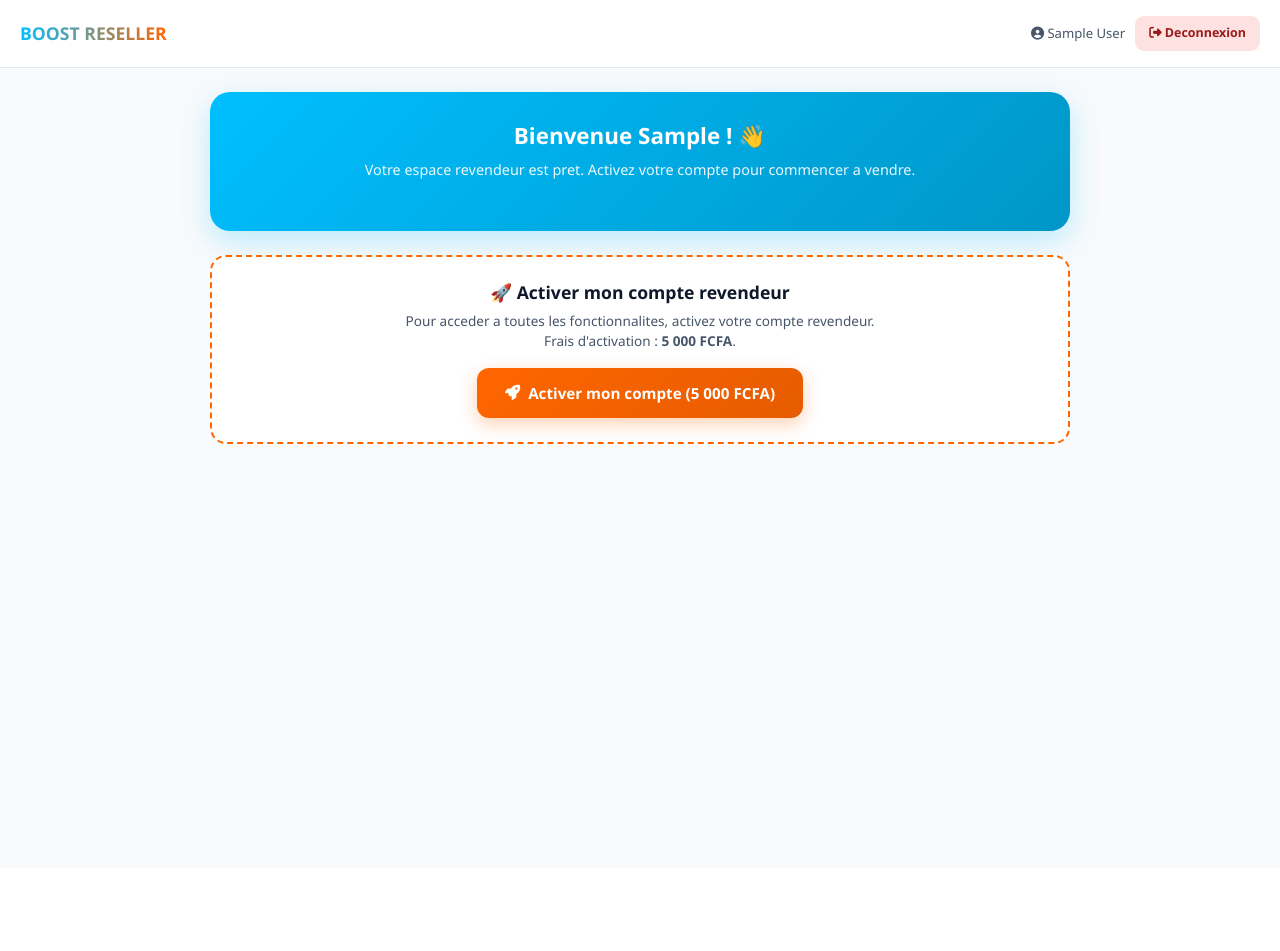
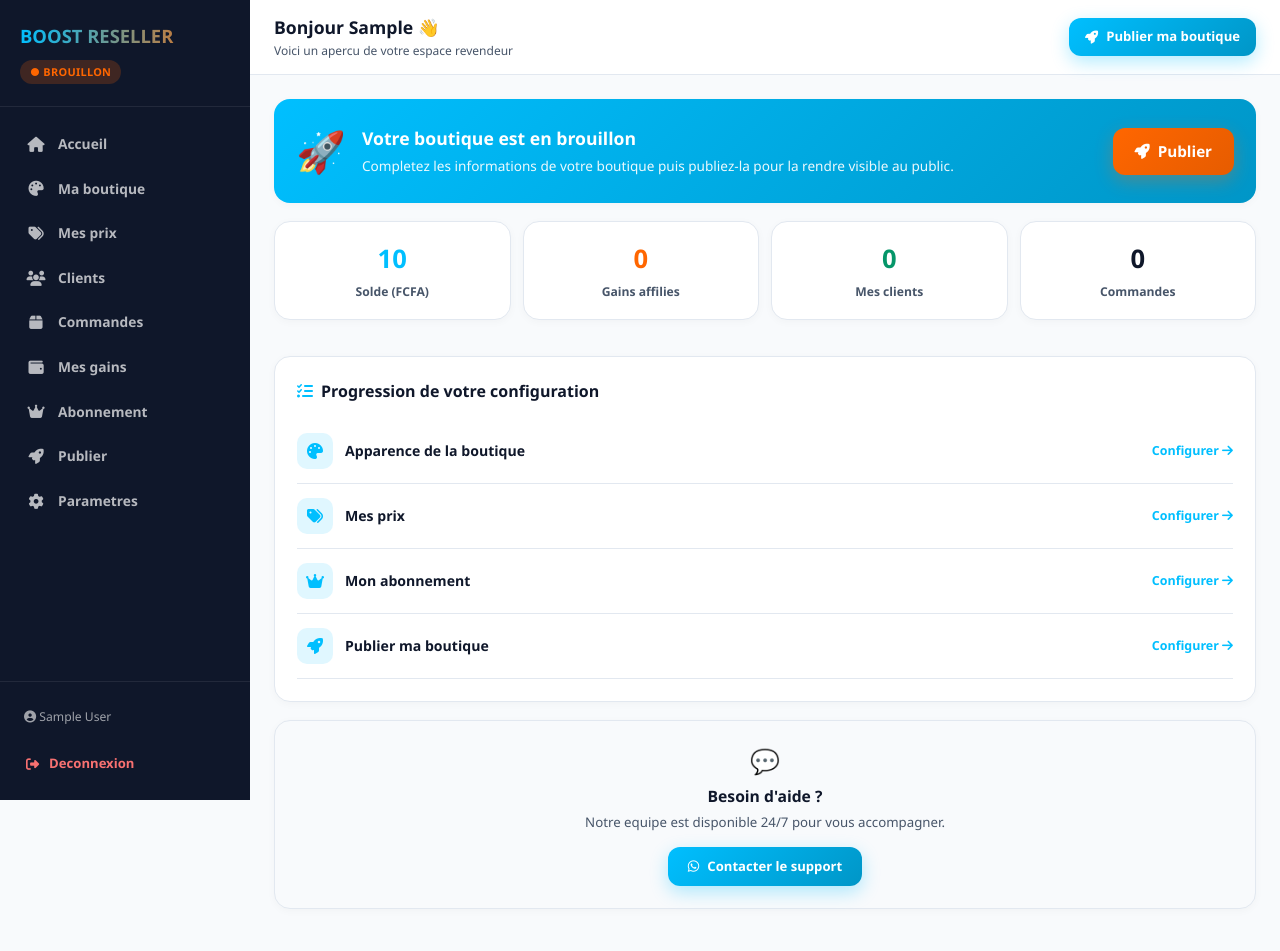
Before and after one commit to abdoula14cherif/kalilinux, a Flask app: template app/templates/dashboard/index.html in a window 1280 px wide. Before the commit the page ends 444 px from the top, so only its background shows below. Run offline with Flask 3, Linux system fonts and the light colour scheme; the template is opened without the code that fills it: most values are stand-ins (such as "Sample title", 1, 10 or a date in 2020).

Commit message:
Update index.html

```diff
--- a/app/templates/dashboard/index.html
+++ b/app/templates/dashboard/index.html
@@ -1,61 +1,104 @@
-{% extends "base.html" %}
-{% block title %}Mon espace — Boost Reseller{% endblock %}
+{% extends "dashboard/layout.html" %}
 
-{% block extra_css %}
-.dash-wrap{min-height:100vh;background:var(--off)}
-.dash-header{background:#fff;border-bottom:1px solid var(--gray);padding:16px 20px;display:flex;align-items:center;justify-content:space-between;position:sticky;top:0;z-index:10}
-.dash-logo{font-size:1.1rem;font-weight:900;background:linear-gradient(90deg,var(--primary),var(--accent));-webkit-background-clip:text;background-clip:text;color:transparent}
-.dash-user{display:flex;align-items:center;gap:10px;font-size:.82rem;color:var(--mid)}
-.btn-logout{background:#FEE2E2;color:#991B1B;padding:8px 14px;border-radius:9px;text-decoration:none;font-weight:700;font-size:.78rem}
-.dash-main{padding:24px 20px;max-width:900px;margin:0 auto}
-.welcome-card{background:linear-gradient(135deg,var(--primary),var(--primary-d));color:#fff;border-radius:20px;padding:30px 24px;margin-bottom:24px;text-align:center;box-shadow:0 10px 30px rgba(0,191,255,.25)}
-.welcome-card h1{color:#fff;font-size:1.4rem;font-weight:900;margin-bottom:8px}
-.welcome-card p{font-size:.9rem;opacity:.92;line-height:1.6;margin-bottom:20px}
-.activation-box{background:#fff;border:2px dashed var(--accent);border-radius:16px;padding:24px;text-align:center;margin-bottom:20px}
-.activation-box h2{font-size:1.1rem;font-weight:900;color:var(--dark);margin-bottom:8px}
-.activation-box p{font-size:.85rem;color:var(--mid);margin-bottom:16px;line-height:1.5}
-.btn-activer{display:inline-flex;align-items:center;gap:8px;background:linear-gradient(135deg,var(--accent),var(--accent-d));color:#fff;padding:14px 28px;border-radius:12px;text-decoration:none;font-weight:800;font-size:.95rem;box-shadow:0 6px 18px rgba(255,102,0,.3)}
-.info-grid{display:grid;grid-template-columns:repeat(auto-fit,minmax(180px,1fr));gap:12px;margin-bottom:24px}
-.info-card{background:#fff;border:1px solid var(--gray);border-radius:14px;padding:16px;text-align:center}
-.info-card .val{font-size:1.3rem;font-weight:900;color:var(--primary)}
-.info-card .lbl{font-size:.75rem;color:var(--mid);margin-top:4px;font-weight:600}
+{% block title %}Accueil — Boost Reseller{% endblock %}
+{% block page_title %}Bonjour {{ (profile.full_name or profile.email).split()[0] }} 👋{% endblock %}
+{% block page_subtitle %}Voici un apercu de votre espace revendeur{% endblock %}
+
+{% block topbar_actions %}
+  {% if not profile.est_revendeur %}
+  <a href="{{ url_for('dashboard.publier') }}" class="btn btn-primary" style="padding:9px 16px;font-size:.82rem">
+    <i class="fas fa-rocket"></i> Publier ma boutique
+  </a>
+  {% else %}
+  <a href="/r/{{ profile.revendeur_slug }}" target="_blank" class="btn btn-primary" style="padding:9px 16px;font-size:.82rem">
+    <i class="fas fa-external-link-alt"></i> Voir ma boutique
+  </a>
+  {% endif %}
 {% endblock %}
 
-{% block nav %}
-<header class="dash-header">
-  <div class="dash-logo">BOOST RESELLER</div>
-  <div class="dash-user">
-    <span><i class="fas fa-user-circle"></i> {{ profile.full_name or profile.email }}</span>
-    <a href="{{ url_for('auth.logout') }}" class="btn-logout"><i class="fas fa-sign-out-alt"></i> Deconnexion</a>
+{% block dashboard_content %}
+
+<!-- CARTE STATUT -->
+{% if not profile.est_revendeur %}
+<div class="card" style="background:linear-gradient(135deg,#00BFFF,#0096C7);color:#fff;border:none">
+  <div style="display:flex;align-items:center;gap:16px;flex-wrap:wrap">
+    <div style="font-size:2.5rem">🚀</div>
+    <div style="flex:1;min-width:200px">
+      <h3 style="color:#fff;font-size:1.1rem;font-weight:900;margin-bottom:6px">Votre boutique est en brouillon</h3>
+      <p style="font-size:.85rem;opacity:.92;line-height:1.6">Completez les informations de votre boutique puis publiez-la pour la rendre visible au public.</p>
     </div>
-</header>
-{% endblock %}
-
-{% block content %}
-<div class="dash-wrap">
-  <main class="dash-main">
-
-    <div class="welcome-card">
-      <h1>Bienvenue {{ (profile.full_name or profile.email).split()[0] }} ! 👋</h1>
-      <p>Votre espace revendeur est pret. Activez votre compte pour commencer a vendre.</p>
-    </div>
-
-    {% if not profile.est_revendeur %}
-    <div class="activation-box">
-      <h2>🚀 Activer mon compte revendeur</h2>
-      <p>Pour acceder a toutes les fonctionnalites, activez votre compte revendeur.<br>Frais d'activation : <strong>5 000 FCFA</strong>.</p>
-      <a href="#" class="btn-activer">
-        <i class="fas fa-rocket"></i> Activer mon compte (5 000 FCFA)
+    <a href="{{ url_for('dashboard.publier') }}" class="btn btn-accent" style="padding:12px 22px;white-space:nowrap">
+      <i class="fas fa-rocket"></i> Publier
     </a>
   </div>
+</div>
 {% else %}
-    <div class="info-grid">
-      <div class="info-card"><div class="val">{{ "{:,.0f}".format(profile.balance or 0) }} F</div><div class="lbl">Solde</div></div>
-      <div class="info-card"><div class="val">{{ "{:,.0f}".format(profile.solde_affilie or 0) }} F</div><div class="lbl">Gains affilies</div></div>
-      <div class="info-card"><div class="val">{{ profile.revendeur_slug or '-' }}</div><div class="lbl">Mon slug</div></div>
+<div class="card" style="background:linear-gradient(135deg,#059669,#047857);color:#fff;border:none">
+  <div style="display:flex;align-items:center;gap:16px;flex-wrap:wrap">
+    <div style="font-size:2.5rem">✅</div>
+    <div style="flex:1;min-width:200px">
+      <h3 style="color:#fff;font-size:1.1rem;font-weight:900;margin-bottom:6px">Votre boutique est en ligne !</h3>
+      <p style="font-size:.85rem;opacity:.92;line-height:1.6">Partagez votre lien pour attirer des clients : <strong>{{ profile.revendeur_slug }}</strong></p>
+    </div>
+    <a href="/r/{{ profile.revendeur_slug }}" target="_blank" class="btn btn-accent" style="padding:12px 22px;white-space:nowrap">
+      <i class="fas fa-external-link-alt"></i> Voir
+    </a>
+  </div>
 </div>
 {% endif %}
 
-  </main>
+<!-- STATS -->
+<div style="display:grid;grid-template-columns:repeat(auto-fit,minmax(160px,1fr));gap:12px;margin-bottom:18px">
+  <div class="card" style="text-align:center;padding:18px">
+    <div style="font-size:1.6rem;font-weight:900;color:var(--primary)">{{ "{:,.0f}".format(profile.balance or 0) }}</div>
+    <div style="font-size:.76rem;color:var(--mid);font-weight:600;margin-top:4px">Solde (FCFA)</div>
   </div>
+  <div class="card" style="text-align:center;padding:18px">
+    <div style="font-size:1.6rem;font-weight:900;color:var(--accent)">{{ "{:,.0f}".format(profile.solde_affilie or 0) }}</div>
+    <div style="font-size:.76rem;color:var(--mid);font-weight:600;margin-top:4px">Gains affilies</div>
+  </div>
+  <div class="card" style="text-align:center;padding:18px">
+    <div style="font-size:1.6rem;font-weight:900;color:var(--green)">0</div>
+    <div style="font-size:.76rem;color:var(--mid);font-weight:600;margin-top:4px">Mes clients</div>
+  </div>
+  <div class="card" style="text-align:center;padding:18px">
+    <div style="font-size:1.6rem;font-weight:900;color:var(--dark)">0</div>
+    <div style="font-size:.76rem;color:var(--mid);font-weight:600;margin-top:4px">Commandes</div>
+  </div>
+</div>
+
+<!-- ETAPES DE CONFIGURATION -->
+<div class="card">
+  <div class="card-title"><i class="fas fa-list-check"></i> Progression de votre configuration</div>
+
+  {% set etapes = [
+    ('Apparence de la boutique', 'dashboard.boutique', 'fas fa-palette', profile.boutique_nom),
+    ('Mes prix', 'dashboard.prix', 'fas fa-tags', False),
+    ('Mon abonnement', 'dashboard.abonnement', 'fas fa-crown', False),
+    ('Publier ma boutique', 'dashboard.publier', 'fas fa-rocket', profile.est_revendeur)
+  ] %}
+
+  {% for titre, endpoint, icone, fait in etapes %}
+  <div style="display:flex;align-items:center;gap:12px;padding:14px 0;border-bottom:1px solid var(--gray)">
+    <div style="width:36px;height:36px;border-radius:10px;background:{% if fait %}#EDFFF5{% else %}#E0F7FF{% endif %};color:{% if fait %}var(--green){% else %}var(--primary){% endif %};display:flex;align-items:center;justify-content:center;flex-shrink:0">
+      <i class="{% if fait %}fas fa-check{% else %}{{ icone }}{% endif %}"></i>
+    </div>
+    <div style="flex:1;font-size:.88rem;font-weight:600;color:var(--dark)">{{ titre }}</div>
+    <a href="{{ url_for(endpoint) }}" style="font-size:.78rem;color:var(--primary);font-weight:700;text-decoration:none">
+      {% if fait %}Modifier{% else %}Configurer{% endif %} <i class="fas fa-arrow-right"></i>
+    </a>
+  </div>
+  {% endfor %}
+</div>
+
+<!-- BESOIN D'AIDE -->
+<div class="card" style="text-align:center;background:var(--off)">
+  <div style="font-size:1.5rem;margin-bottom:8px">💬</div>
+  <h3 style="font-size:.98rem;font-weight:800;color:var(--dark);margin-bottom:6px">Besoin d'aide ?</h3>
+  <p style="font-size:.83rem;color:var(--mid);margin-bottom:14px">Notre equipe est disponible 24/7 pour vous accompagner.</p>
+  <a href="https://wa.me/237658033690?text=Bonjour%2C%20j%27ai%20besoin%20d%27aide%20sur%20mon%20espace%20revendeur" target="_blank" class="btn btn-primary" style="padding:10px 20px;font-size:.82rem">
+    <i class="fab fa-whatsapp"></i> Contacter le support
+  </a>
+</div>
+
 {% endblock %}
```
Lines whose indentation alone changed are shown as unchanged.
